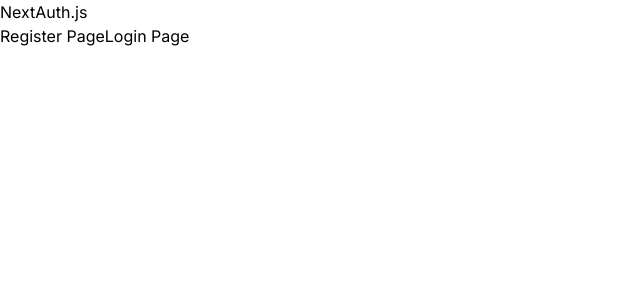
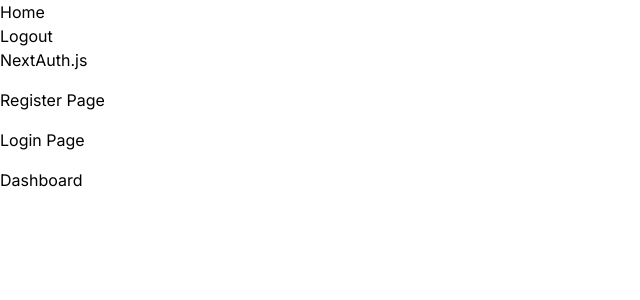
Before and after one commit to tjarkko/ibrew-app, a Next.js app: page / in a window 1280 px wide. Shown: the top 300 px of the page, without its empty margins (0-640 px from the left). Built offline with nearby package versions, Linux system fonts and the light colour scheme.

Commit message:
Authenticate all routes besides /login.

```diff
--- a/app/layout.tsx
+++ b/app/layout.tsx
@@ -4,6 +4,7 @@
 import { Inter } from 'next/font/google'
 import Provider from '@/context/Provider'
 import { SessionProvider } from 'next-auth/react'
+import Link from 'next/link'
 
 const inter = Inter({ subsets: ['latin'] })
 
@@ -20,7 +21,13 @@
   return (
     <html lang="en">
       <Provider>
-        <body className={inter.className}>{children}</body>
+        <body className={inter.className}>
+          <div className="flex flex-col">
+            <Link href="/">Home</Link>
+            <Link href="/api/auth/signout">Logout</Link>
+            {children}
+          </div>
+        </body>
       </Provider>
     </html>
   )
--- /dev/null
+++ b/app/login/layout.tsx
@@ -0,0 +1,16 @@
+import React from 'react'
+import type { Metadata } from 'next'
+import { Inter } from 'next/font/google'
+import Provider from '@/context/Provider'
+import { SessionProvider } from 'next-auth/react'
+import Link from 'next/link'
+
+const inter = Inter({ subsets: ['latin'] })
+
+export default function LoginLayout({
+  children,
+}: {
+  children: React.ReactNode
+}) {
+  return <div>{children}</div>
+}
--- a/app/page.tsx
+++ b/app/page.tsx
@@ -3,9 +3,12 @@
 export default function Home() {
   return (
     <main>
-      <h1>NextAuth.js</h1>
-      <Link href="/register">Register Page</Link>
-      <Link href="/login">Login Page</Link>
+      <div className="flex flex-col gap-4">
+        <h1>NextAuth.js</h1>
+        <Link href="/register">Register Page</Link>
+        <Link href="/login">Login Page</Link>
+        <Link href="/dashboard">Dashboard</Link>
+      </div>
     </main>
   )
 }
```
Also changed, not shown: middleware.ts (added, +8 -0 lines).
